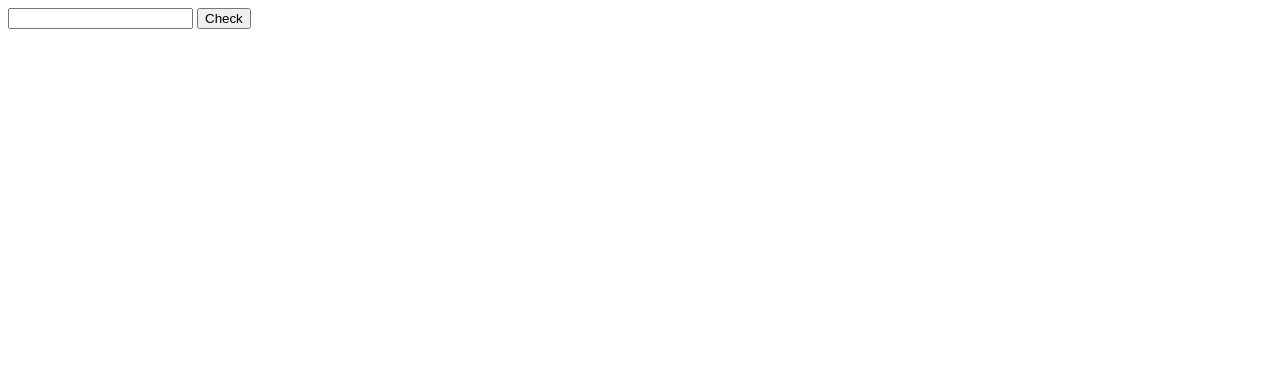
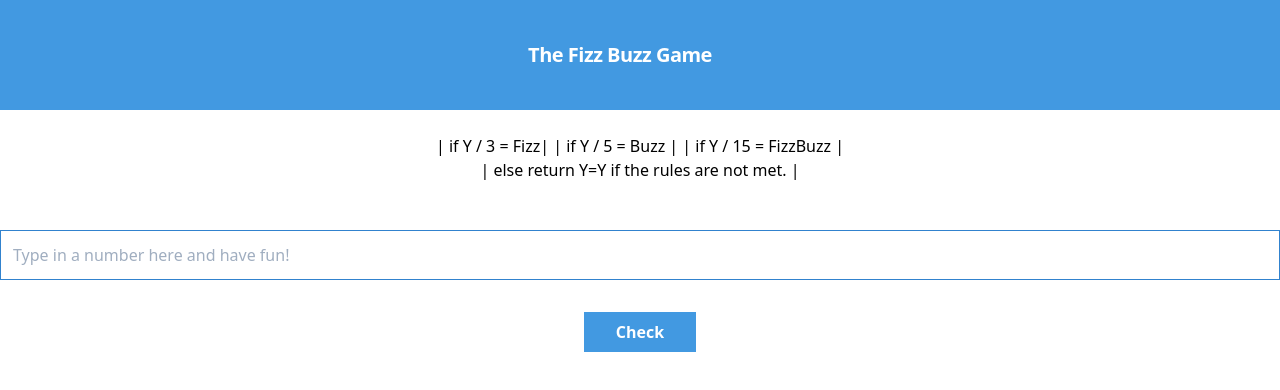
Before and after one commit to SnailCoder1/fizzbuzz_js_BOA, a website: page index.html in a window 1280 px wide. Drawn offline with nearby package versions, Linux system fonts and the light colour scheme.

Commit message:
Cleans up the files; Styling. WIP.

```diff
--- a/features/application.feature.js
+++ b/features/application.feature.js
@@ -12,7 +12,7 @@ describe('User can input a value and get FizzBuzz results', () => {
 
   beforeEach(async () => {
     await browser.page.reload();
-  })
+  });
 
   after(async ()=> {
     browser.close();
@@ -23,6 +23,5 @@ it('clicking on the "Check" button', async () => {
       let content = await browser.getContent("[id='display_answer']")
       expect(content).to.eql('Fizz');
     })
-
   })
 })
--- a/index.html
+++ b/index.html
@@ -5,15 +5,33 @@
     <meta name="viewport" content="width=device-width, initial-scale=1.0">
     <meta http-equiv="X-UA-Compatible" content="ie=edge">
     <title>The FizzBuzz Challenge</title>
+
+  <link href="https://cdn.jsdelivr.net/npm/tailwindcss/dist/tailwind.min.css" rel="stylesheet">
+
+  <nav class="bg-blue-500 p-10">
+    <div class="text-center  text-white center mr-10  ">
+      <span class="font-semibold text-xl tracking-tight text-center">The Fizz Buzz Game</span>
+    </div>
+  </nav>
+
 </head>
+  <script src="src/js/fizz-buzz.js"></script>
 <body>
 
-    <input type="text" id="value">
-    <input type="submit" value="Check" id="button">
-    <div id="display_answer"></div>
+  <br><h3 class="text-center">| if Y / 3 = Fizz| | if Y / 5 = Buzz | | if Y / 15 = FizzBuzz |</h3>
+  <h3 class="text-center">| else return Y=Y if the rules are not met. |</h3><br> <br>
 
+  <div class="container mx-auto centered">
+      <div class="text-cente">
+        <input class="w-full bg-white-400 text-gray-800 border border-blue-600 py-3 px-3 mb-2" placeholder="Type in a number here and have fun!" type='text' id="value" Enter/>
+      </div>
+  </div><br>
 
-<script src="./src/js/fizz-buzz.js"></script>
+  <div class="text-center" >
+    <input class="bg-blue-500 hover:bg-blue-700 text-white font-bold py-2 px-8" type="button" value="Check" id="button" Result [ENTER]>
+  </div>
+
+  <div class="text-center" id="display_answer"></div>
       <script>
         document.addEventListener('DOMContentLoaded', () => {
           let button = document.getElementById('button')
```
Also changed, not shown: src/img/ghost.jpg (deleted), src/js/fizz-buzz.js (indentation only). Lines whose indentation alone changed are shown as unchanged.
